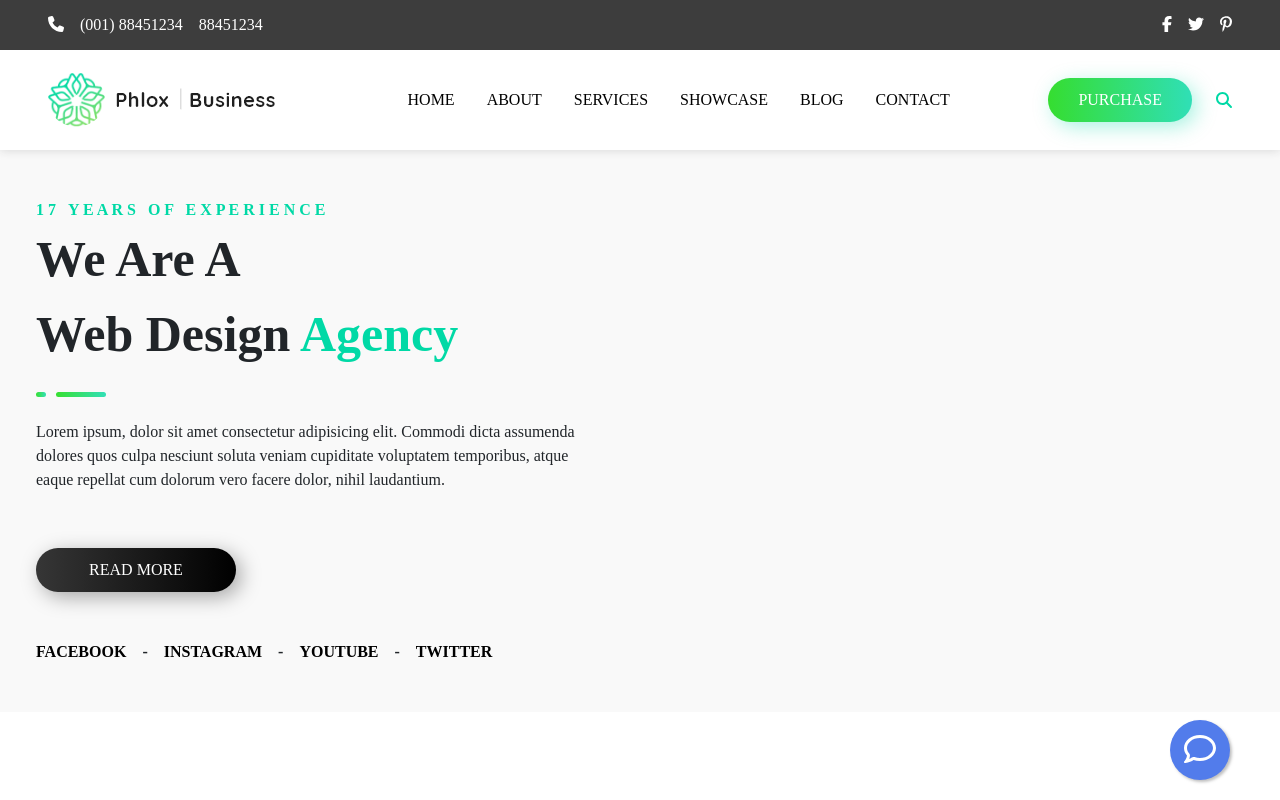
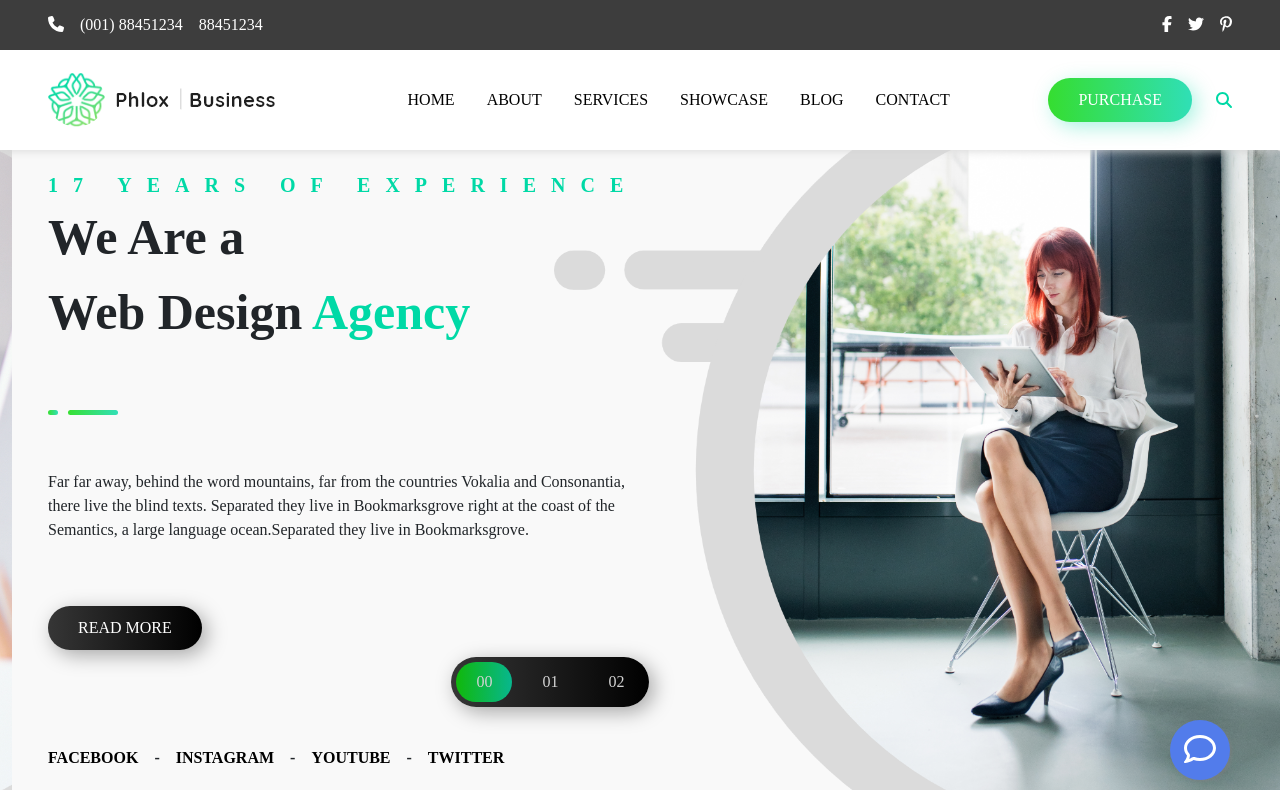
Before and after one commit to AliceColombari/proj-html-vuejs, a Vue app: page / in a window 1280 px wide. Shown: the top 800 px of the page. Built offline with nearby package versions, Linux system fonts and the light colour scheme; a small style sheet from the web is missing.

Commit message:
esercizio completato!

```diff
--- a/src/components/FirstSection.vue
+++ b/src/components/FirstSection.vue
@@ -1,67 +1,140 @@
 <template>
-  <div class="h-100 slider-card">
-      <div class="row h-100 w-100">
-          <div class="col-6 d-flex flex-column justify-content-center px-5">
-              <div class="text-uppercase ms-green fw-bold fs-7 mt-5"> 1 7 <span class="mx-1"></span> y e a r s <span class="mx-1"></span>o f <span class="mx-1"></span>e x p e r i e n c e</div>
+  <div class="slider position-relative">
+    <div class="container-fluid m-0 px-0">
 
-              <div class="text-capitalize fw-bold title">
-                  We are a <br>
-                  Web Design <span class="ms-green">Agency</span>
-              </div>
+      <!-- @afterChange="loadnumber" -> funzione per per funzionare lo slider sui numeri, per cambio colore -->
+      <!-- V-BIND stampa attributi, ci permette di inserire una variabile all'interno di un attributo di un tag -->
+      <VueSlickCarousel v-bind="settings" @afterChange="loadnumber" ref="carousel">
+        <!-- richiamo la card per visualizzare i risultati -->
+        <!-- stampo a schermo i miei risultati - item in nomeArray -->
+        <!-- item e chiave in nomeArray -->
+        <FirstSectionCard
+        v-for="(card, i) in cardInfo" :key="i"
+        :cardInfomations="card"
+        :activeClass="(i == index) ? 'active' : ''"
+        />
+      </VueSlickCarousel>
 
-              <div class="divider my-2"></div>
+      <div class="counter-slider">
+        <ul>
+          <li
+          v-for="(counter, i) in cardInfo"
+          :key="i"
+          @click="goToSlide(i)"
+          role="button"
+          :class="(index == i) ? 'active' : ''">
+          <span v-if="i < 10">0</span>{{i}}</li>
+        </ul>
+      </div>
 
-              <p class="my-2"> Lorem ipsum, dolor sit amet consectetur adipisicing elit. Commodi dicta assumenda dolores quos culpa nesciunt soluta veniam cupiditate voluptatem temporibus, atque eaque repellat cum dolorum vero facere dolor, nihil laudantium.</p>
-
-
-            <button class="ms-btn ms-btn-black me-4 mt-5">
-                  READ MORE
-            </button>
-
-            <div class="social text-uppercase fs-6 fw-bold my-5">
-                <a href="#">facebook</a>
-                <span class="mx-3">-</span>
-                <a href="#">instagram</a>
-                <span class="mx-3">-</span>
-                <a href="#">youtube</a>
-                <span class="mx-3">-</span>
-                <a href="#">twitter</a>
-            </div>
-
-          </div>
-
-      </div>
+    </div>
   </div>
 </template>
 
+
 <script>
+
+import FirstSectionCard from './FirstSectionCard.vue';
+import VueSlickCarousel from 'vue-slick-carousel';
+import 'vue-slick-carousel/dist/vue-slick-carousel.css';
+
 export default {
-    name: "FirstSection"
-
+  name : 'FirstSection',
+  components : {
+    FirstSectionCard,
+    VueSlickCarousel
+  },
+  data(){
+    return{
+      index : 0,
+      // funzionamento slider preso da "https://gs-shop.github.io/vue-slick-carousel/#/"
+      settings : {
+        accessibility : true,
+        // eliminati pulsanti
+        arrows : false,
+        // funzionamento in auto
+        autoplay : true,
+        autoplaySpeed : 7000,
+        infinite : true,
+        initialSlide : 0,
+        // pausa con hover
+        pauseOnDotsHover : false,
+        pauseOnFocus : false,
+        pauseOnHover : true,
+      },
+      // ARRAY DI OGGETTI - struttura dati che contiene tutte le info necessarie - componente genitore
+      cardInfo : [
+        {
+          TitleTop: 'We Are a',
+          Subtitle: 'Web Design',
+          SubtitleGreen: 'Agency',
+          paragraf: 'Far far away, behind the word mountains, far from the countries Vokalia and Consonantia, there live the blind texts. Separated they live in Bookmarksgrove right at the coast of the Semantics, a large language ocean.Separated they live in Bookmarksgrove.',
+          img: require('../assets/image/Group-36-2x.png')
+        },
+        {
+          TitleTop: 'Analysis ',
+          Subtitle: 'and competitive',
+          SubtitleGreen: 'Benchmark',
+          paragraf: 'Far far away, behind the word mountains, far from the countries Vokalia and Consonantia, there live the blind texts. Separated they live in Bookmarksgrove right at the coast of the Semantics, a large language ocean.Separated they live in Bookmarksgrove.',
+          img: require('../assets/image/Group-40-2x.png')
+        },
+        {
+          TitleTop: 'Custom',
+          Subtitle: 'Web',
+          SubtitleGreen: 'Development',
+          paragraf: 'Far far away, behind the word mountains, far from the countries Vokalia and Consonantia, there live the blind texts. Separated they live in Bookmarksgrove right at the coast of the Semantics, a large language ocean.Separated they live in Bookmarksgrove.',
+          img: require('../assets/image/Group-35-2x.png')
+        }
+      ]
+    }
+  },
+  // METHODS - all'interno inserisco le funzioni
+  methods : {
+    loadnumber(loadedSlide){
+      this.index = loadedSlide;
+    },
+    goToSlide(i){
+      // ref consente di ottenere un riferimento diretto a un elemento DOM specifico, in questo caso a ref carousel
+      this.$refs.carousel.goTo(i);
+    }
+  }
 }
 </script>
 
+
 <style scoped lang="scss">
- @import '../style/general.scss';
+  .slider {
+  margin-top: 150px;
+  background-color: #f9f9f9;
+  overflow: hidden;
+  cursor: pointer;
 
-.slider-card {
-    background-color: #f9f9f9;
+  .counter-slider {
+    position: absolute;
+    bottom: 13%;
+    left: 43%;
+    transform: translateX(-50%);
 
-    .title{
-      font-size: 50px;
-      font-family: "Quicksand";
+    ul {
+      background-image: linear-gradient(to right, rgb(54, 54, 54) , black);
+      box-shadow: 5px 5px 20px  #00000056;
+      border-radius: 100px;
+      color: lightgray;
+      list-style: none;
+      margin: 0;
+      padding: 0;
+
+      li {
+        padding: 8px 20px;
+        margin: 5px;
+        display: inline-block;
+        border-radius: 100px;
+
+        &.active {
+          background-image: linear-gradient(to right, rgba(7, 217, 0, 0.8) , rgba(0, 219, 168, 0.8));
+        }
+      }
     }
-
-    a {
-        text-decoration: none;
-        color: #000;
-    }
-
-    .ms-btn {
-        width: 200px;
-    }
-
+  }
 }
-
-
 </style>
--- /dev/null
+++ b/src/components/FirstSectionCard.vue
@@ -0,0 +1,121 @@
+<template>
+  <div class="h-100 slider-card">
+
+    <div class="row h-100 ps-5 position-relative overflow-hidden" :class="activeClass">
+      <!-- lato sx - text -->
+      <div class="col-6 altezza d-flex flex-column justify-content-center">
+
+        <div class="experience text-uppercase position-relative ms-green fw-bold fs-5">17 years of experience</div>
+
+        <!-- titolo diviso in due sezioni -->
+        <!-- aggiungo attributi in base a quante sono le variabili di cui ho bisogno -->
+        <!-- per poter ricevere info dal genitore, il componente figlio deve dichiarare tutte le variabili -->
+        <div class="title fw-bold">
+          <div>{{cardInfomations.TitleTop}}</div>
+          <div>
+            {{cardInfomations.Subtitle}}
+            <span class="ms-green">{{cardInfomations.SubtitleGreen}}</span>
+          </div>
+        </div>
+
+
+        <div class="divider my-5"></div>
+
+        <!-- paragrafo -->
+        <p class="card-infos">{{cardInfomations.paragraf}}</p>
+
+
+        <div class="read-more my-5">
+          <button class="ms-btn ms-btn-black">
+            READ MORE
+          </button>
+        </div>
+
+        <!-- link ai social -->
+        <div class="social text-uppercase fs-6 fw-bold mt-5">
+          <a href="#">Facebook</a>
+          <span class="mx-3">-</span>
+          <a href="#">Instagram</a>
+          <span class="mx-3">-</span>
+          <a href="#">Youtube</a>
+          <span class="mx-3">-</span>
+          <a href="#">Twitter</a>
+        </div>
+      </div>
+
+      <!-- lato dx - immagine -->
+      <img :src="cardInfomations.img" alt="img slider" class="slider-img">
+    </div>
+
+  </div>
+</template>
+
+
+<script>
+export default {
+  name : 'FirstSectionCard',
+  // PROPS per passare dati da un componente genitore ad uno figlio
+  // props come oggetto indicato il nome e anche che cosa sono
+  // props come array di stringhe, contiene il nome delle variabili che il componente riceve
+  props : {
+    'cardInfomations' : Object,
+    'activeClass' : String
+  }
+}
+</script>
+
+
+<style lang="scss">
+  .slider-card {
+
+    .experience {
+      letter-spacing: 15px;
+    }
+
+    .title {
+      font-size: 50px;
+      font-family: "Quicksand";
+      font-weight: 600;
+      position: relative;
+      z-index: 99;
+      opacity: 1;
+    }
+
+    .card-infos {
+      position: relative;
+      z-index: 99;
+      opacity: 1;
+    }
+
+    .read-more button {
+      position: relative;
+      z-index: 99;
+    }
+
+    .slider-img {
+      position: absolute;
+      top: 50%;
+      left: 80%;
+      transform: translate(-50%, -50%);
+      width: 75%;
+      z-index: 9;
+    }
+
+    .altezza{
+    height: 80vh;
+    }
+
+    .social {
+      a {
+        color: black;
+        text-decoration: none;
+
+        &:hover {
+          color: #00d9a6;
+          cursor: pointer;
+        }
+      }
+    }
+  }
+
+</style>
--- a/src/components/FourthSectionCard.vue
+++ b/src/components/FourthSectionCard.vue
@@ -57,15 +57,10 @@ export default {
       opacity: 0;
       transition: opacity 1s;
 
-      .text{
-        position: absolute;
-        bottom: 10%;
-        left: 10%;
-        opacity: 0;
-
-        &:hover{
-            opacity: 1;
-        }
+      &:hover {
+        text-align: left;
+        padding-left: 20px;
+        opacity: 1;
       }
     }
   }
--- a/src/components/MyChatBtn.vue
+++ b/src/components/MyChatBtn.vue
@@ -5,7 +5,7 @@
         <!-- chat close -->
         <i class="far fa-comment" v-if="!chatOpen"></i>
         <!-- chat open / comparsa della x per chiudere chat btn -->
-        <i class="fas fa-times fa-2xs" v-if="chatOpen"></i>
+        <!-- <i class="fas fa-times fa-2xs" v-if="chatOpen"></i> -->
     </div>
     <!-- fine btn open / close chat -->
 
--- a/src/components/MyNavBar.vue
+++ b/src/components/MyNavBar.vue
@@ -55,9 +55,14 @@ export default {
             color: #000;
 
             &:hover {
-              color: grey;
+              color: #00d9a6;
             }
           }
+
+        }
+
+        .ms-green:hover {
+            color: #000;
         }
 }
 </style>
--- a/src/style/general.scss
+++ b/src/style/general.scss
@@ -38,6 +38,11 @@ body {
 .ms-btn-green{
     background-image: linear-gradient(to right, rgba(7, 217, 0, 0.8) , rgba(0, 219, 168, 0.8));
     box-shadow: 5px 5px 20px  #00d9a656;
+
+    &:hover {
+        background-image: linear-gradient(to right, rgb(54, 54, 54) , black);
+        box-shadow: 5px 5px 20px  #00000056;
+    }
 }
 
 .ms-green {
@@ -47,6 +52,11 @@ body {
 .ms-btn-black{
     background-image: linear-gradient(to right, rgb(54, 54, 54) , black);
     box-shadow: 5px 5px 20px  #00000056;
+
+    &:hover {
+        background-image: linear-gradient(to right, rgba(7, 217, 0, 0.8) , rgba(0, 219, 168, 0.8));
+        box-shadow: 5px 5px 20px  #00d9a656;
+    }
 }
 
 /* regole per la creazione della linea verde */
```
Also changed, not shown: src/components/SixSectionCard.vue (+16 -8 lines).
